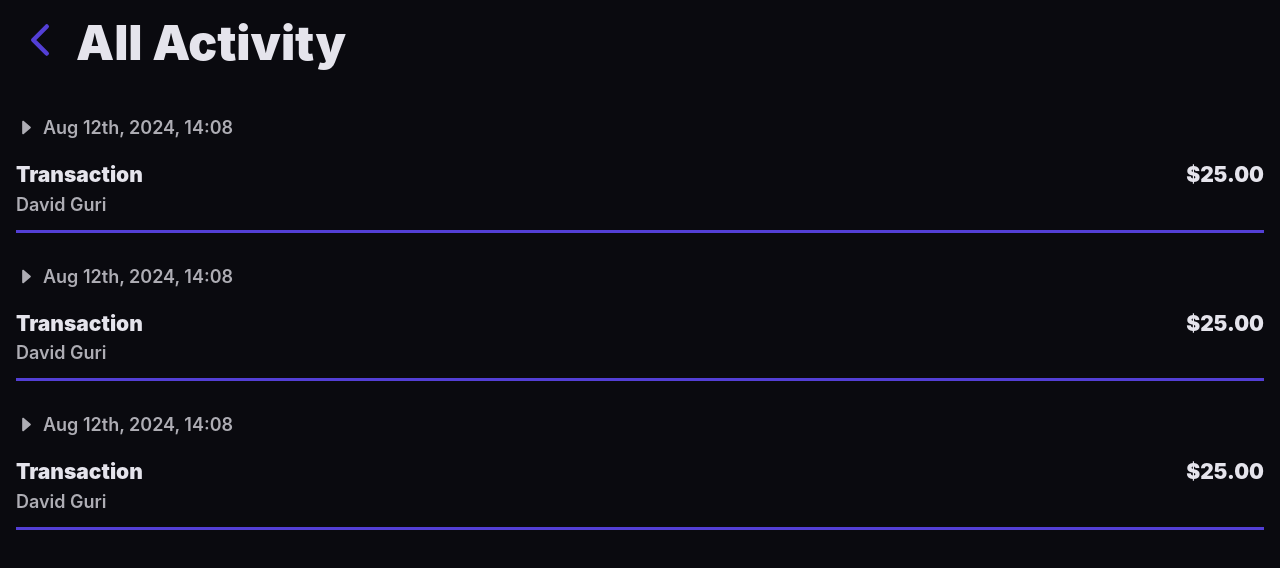
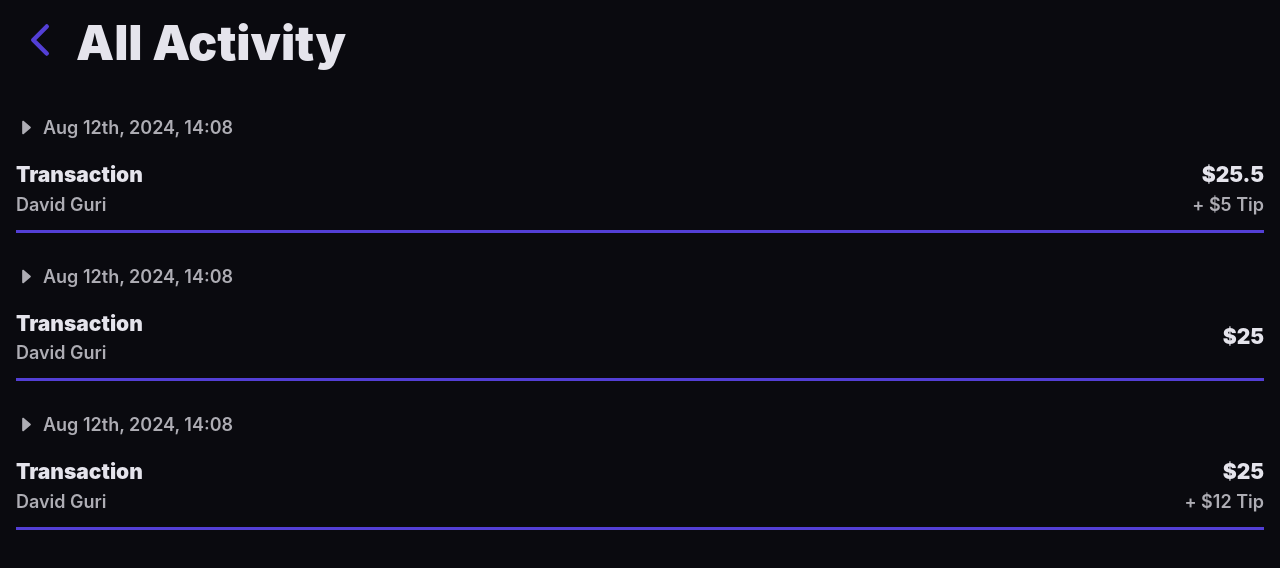
Before and after one commit to davidguri/fundly.tech, a React (Vite) app: page /transactions in a window 1280 px wide. Shown: the top 568 px of the page. Built offline with nearby package versions, Linux system fonts and the light colour scheme; no server answers; sample sign-in values are in the browser's storage.

Commit message:
working on improving transactions design

```diff
--- a/src/components/global/Transaction.component.tsx
+++ b/src/components/global/Transaction.component.tsx
@@ -3,6 +3,11 @@ import styles from "./styles/Transaction.module.scss";
 import { IoCaretForward, IoCaretBack } from "react-icons/io5";
 
 export default function Transaction(props: any) {
+
+  function isInt(n: number): boolean {
+    return n % 1 === 0;
+  }
+
   return (
     <main className={styles.main}>
       <div className={styles.topContainer}>
@@ -21,7 +26,14 @@ export default function Transaction(props: any) {
           <text className={styles.subtitle}>{props.name}</text>
         </div>
         <div className={styles.bRightContainer}>
-          <text className={styles.title}>{props.amount}</text>
+          <text className={styles.title}>${isInt(props.amount) ? props.amount : (props.amount).toFixed(1)}</text>
+          {
+            props.tip ? (
+              <text className={styles.subtitle}>+ ${props.tip} Tip</text>
+            ) : (
+              <div style={{ display: "none" }} />
+            )
+          }
         </div>
       </div>
     </main>
--- a/src/components/global/styles/Transaction.module.scss
+++ b/src/components/global/styles/Transaction.module.scss
@@ -34,11 +34,17 @@ $color: #e5e4ec;
   width: 100%;
   display: flex;
   flex-direction: row;
-  align-items: flex-start;
+  align-items: center;
   justify-content: space-between;
 }
 
-.bLeftContainer {
+.bLeftContainer,
+.bRightContainer {
   display: flex;
   flex-direction: column;
 }
+
+.bRightContainer {
+  align-items: flex-end;
+  justify-content: center;
+}
--- a/src/models/transaction.model.ts
+++ b/src/models/transaction.model.ts
@@ -2,12 +2,14 @@ enum TransactionType {
   contract = "Contract",
   freelance = "Freelance",
   // TODO: figure these out
+  // TODO: add template functionality
 }
 
 type Transaction = {
   id: string;
   name: string;
   amount: number;
+  tip: number;
   date: Date;
   type: TransactionType;
   incoming: boolean;
--- a/src/routes/app/Transactions.tsx
+++ b/src/routes/app/Transactions.tsx
@@ -22,9 +22,9 @@ export default function Transactions() {
             <text className="title">All Activity</text>
           </div>
           <div className={styles.transactionsContainer}>
-            <Transaction incoming={true} date="Aug 12th, 2024, 14:08" type="Transaction" name="David Guri" amount="$25.00" />
-            <Transaction incoming={true} date="Aug 12th, 2024, 14:08" type="Transaction" name="David Guri" amount="$25.00" />
-            <Transaction incoming={true} date="Aug 12th, 2024, 14:08" type="Transaction" name="David Guri" amount="$25.00" />
+            <Transaction incoming={true} date="Aug 12th, 2024, 14:08" type="Transaction" name="David Guri" amount={25.5} tip={5} />
+            <Transaction incoming={true} date="Aug 12th, 2024, 14:08" type="Transaction" name="David Guri" amount={25} />
+            <Transaction incoming={true} date="Aug 12th, 2024, 14:08" type="Transaction" name="David Guri" amount={25} tip={12} />
           </div>
         </main>
       </Layout>
```
